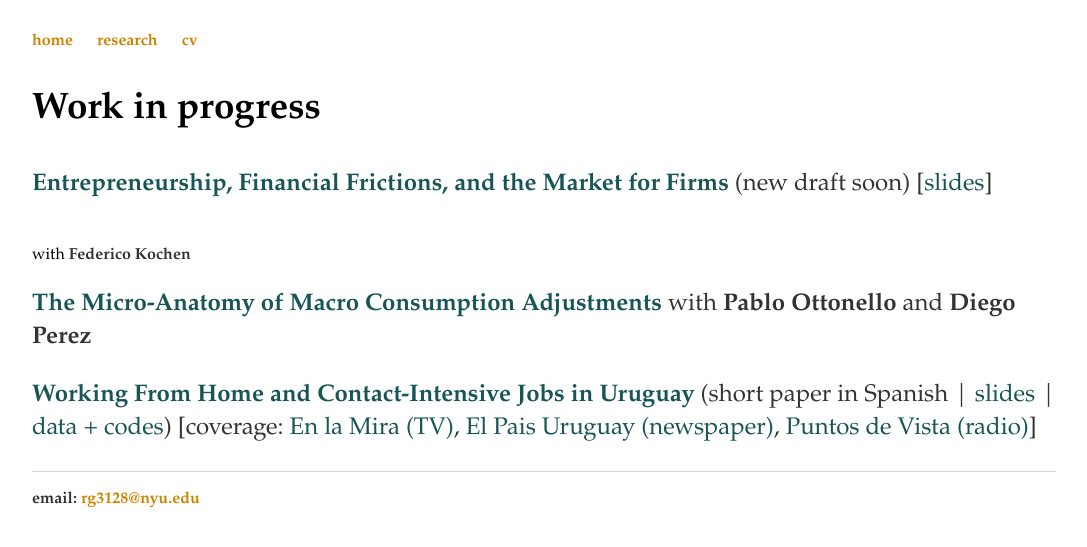
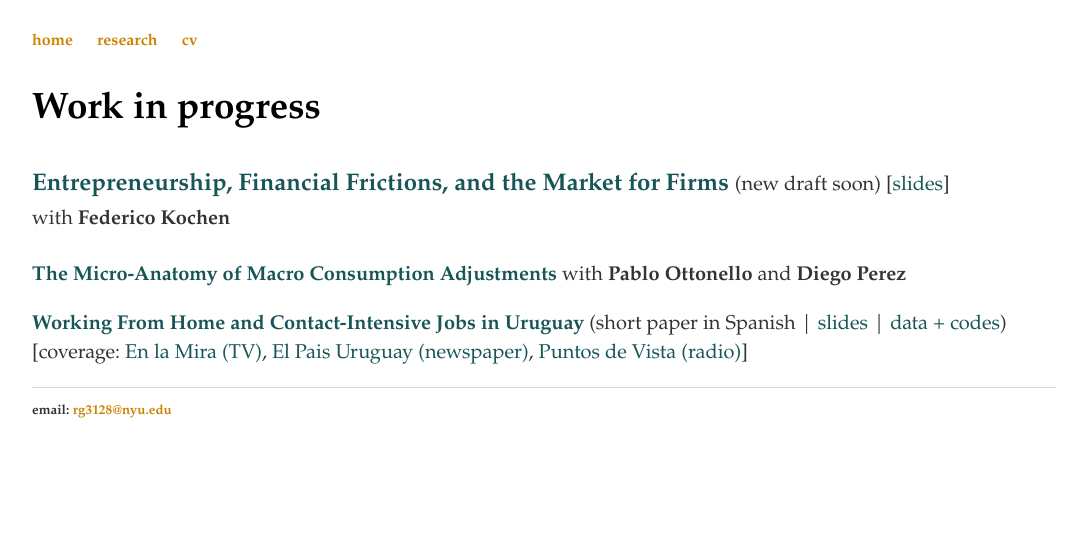
Before and after one commit to rafaguntin/rafaguntin.github.io, a Jekyll site: the page built from research/index.html, in a window 1280 px wide. Shown: the top 547 px of the page, without its empty margins (96-1183 px from the left). Built offline with Jekyll 4.4.1, drawn with Linux system fonts in a browser that asks for light colours.

Commit message:
Update index.html

```diff
--- a/research/index.html
+++ b/research/index.html
@@ -8,7 +8,7 @@
 			<p> <a style="font-weight: bold; color:#175556"
 			       href="/research/Entrepreneurship Financial Frictions and the Market of Firms.pdf"
 			       target="_blank">Entrepreneurship, Financial Frictions, and the Market for Firms</a>
-			        (new draft soon) [<a style="color:#175556" href="/research/GK - Slides NYU - 09Dec19 - Handout.pdf" target="_blank">slides</a>]</p>
+			        <small> (new draft soon) [<a style="color:#175556" href="/research/GK - Slides NYU - 09Dec19 - Handout.pdf" target="_blank">slides</a>]
 				<br> with <a style="font-weight: bold; color:#333" href="https://sites.google.com/view/federicokochen/home" target="_blank"> Federico Kochen </a>
 			</p>
 			<p> <a style="font-weight: bold; color:#175556"
```
